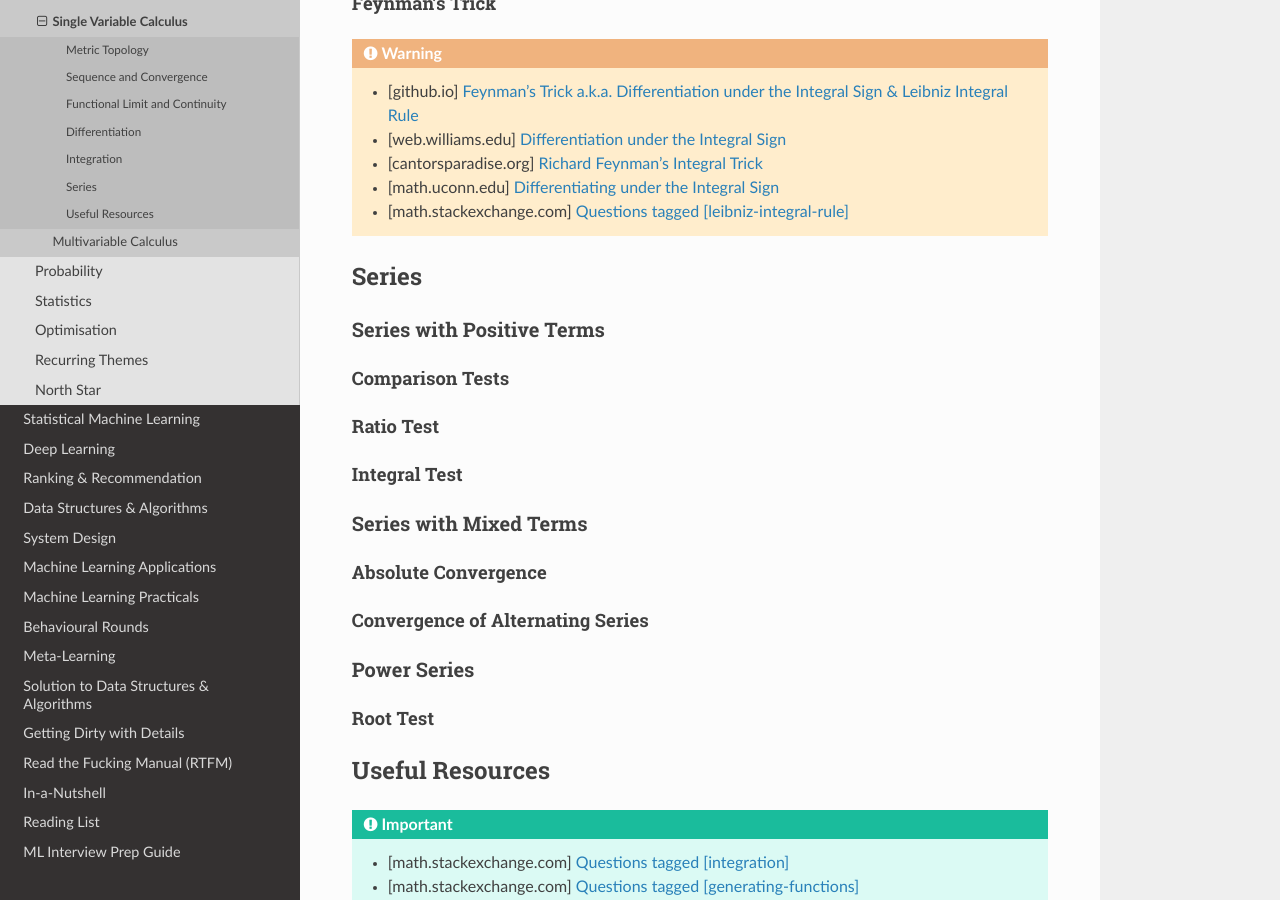
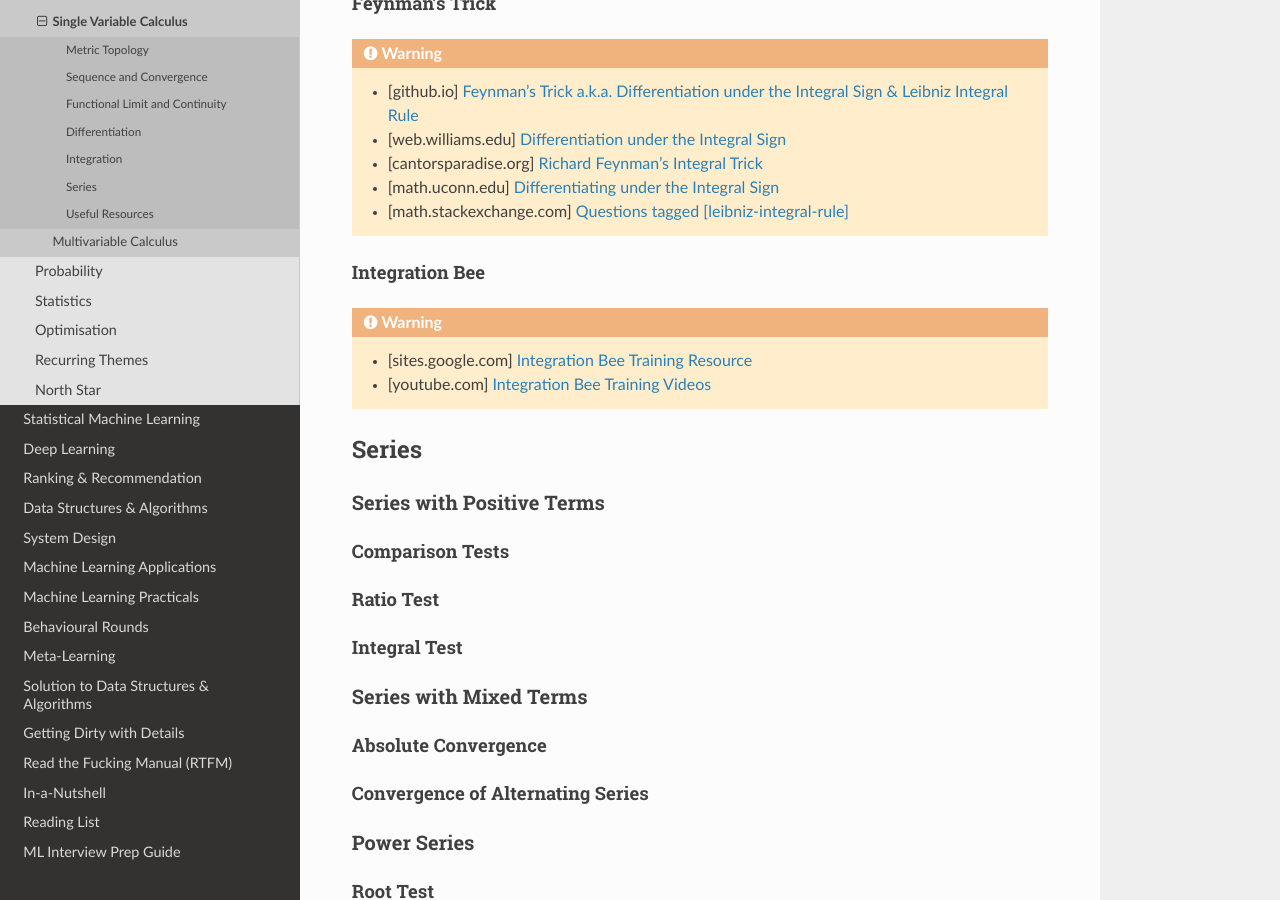
Before and after one commit to uselesstechjunks/leetcode, a Sphinx documentation site: the page built from docs/source/math/calc3/calc1.rst, in a window 1280 px wide and 900 px high, scrolled down 12147 px. Built offline with Sphinx 7.4.7 and the Read the Docs theme 3.1.0, drawn with Linux system fonts in a browser that asks for light colours.

Commit message:
Update calc1.rst (#378)

```diff
--- a/docs/source/math/calc3/calc1.rst
+++ b/docs/source/math/calc3/calc1.rst
@@ -399,6 +399,12 @@ Feynman's Trick
 	* [math.uconn.edu] `Differentiating under the Integral Sign <https://kconrad.math.uconn.edu/blurbs/analysis/diffunderint.pdf>`_
 	* [math.stackexchange.com] `Questions tagged [leibniz-integral-rule] <https://math.stackexchange.com/questions/tagged/leibniz-integral-rule>`_
 
+Integration Bee
+----------------------------------------------------------------
+.. warning::
+	* [sites.google.com] `Integration Bee Training Resource <https://sites.google.com/view/silveralchemist/integration-bee-stuff/integration-bee-mock-problems>`_
+	* [youtube.com] `Integration Bee Training Videos <https://www.youtube.com/@Silver-cu5up>`_
+
 ****************************************************************
 Series
 ****************************************************************
```
